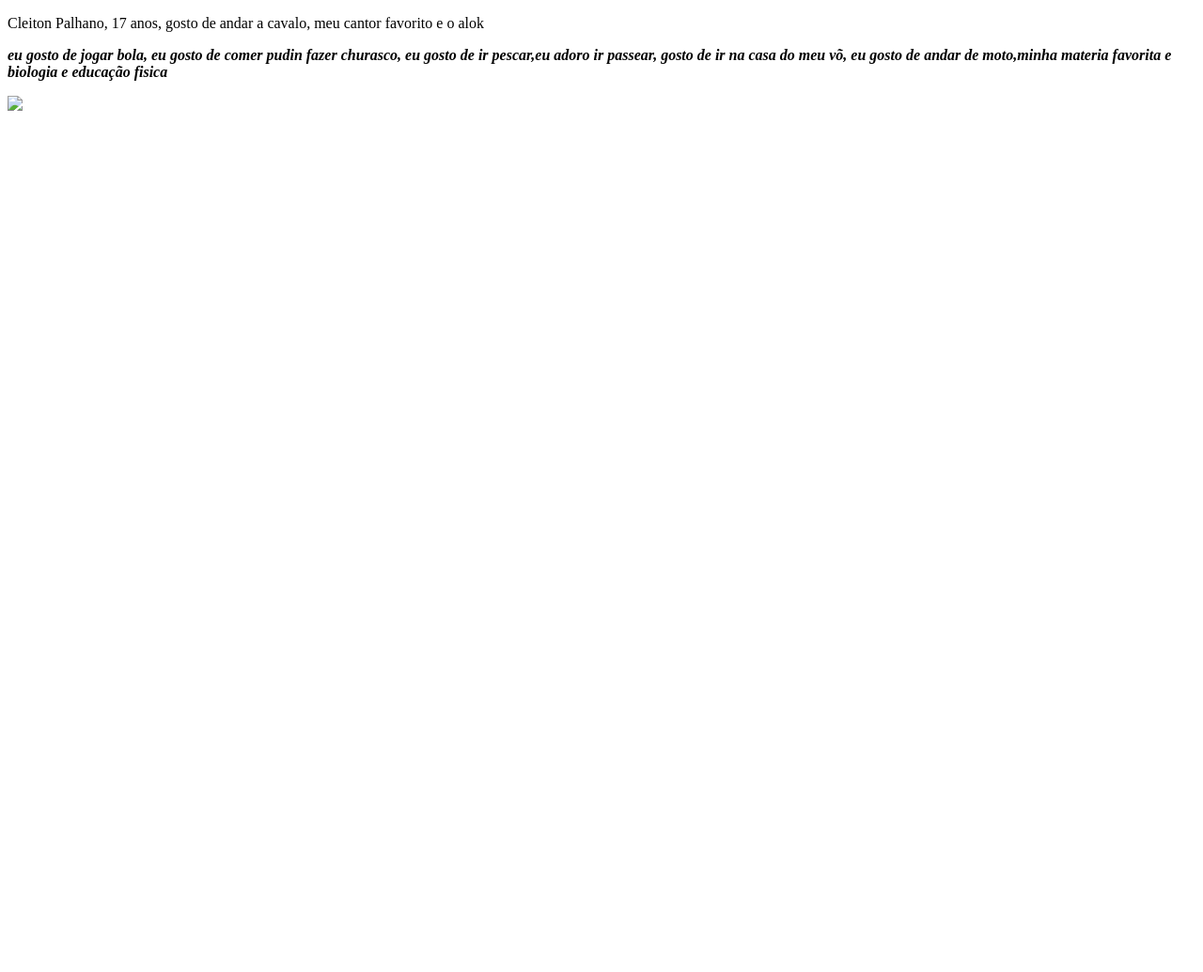
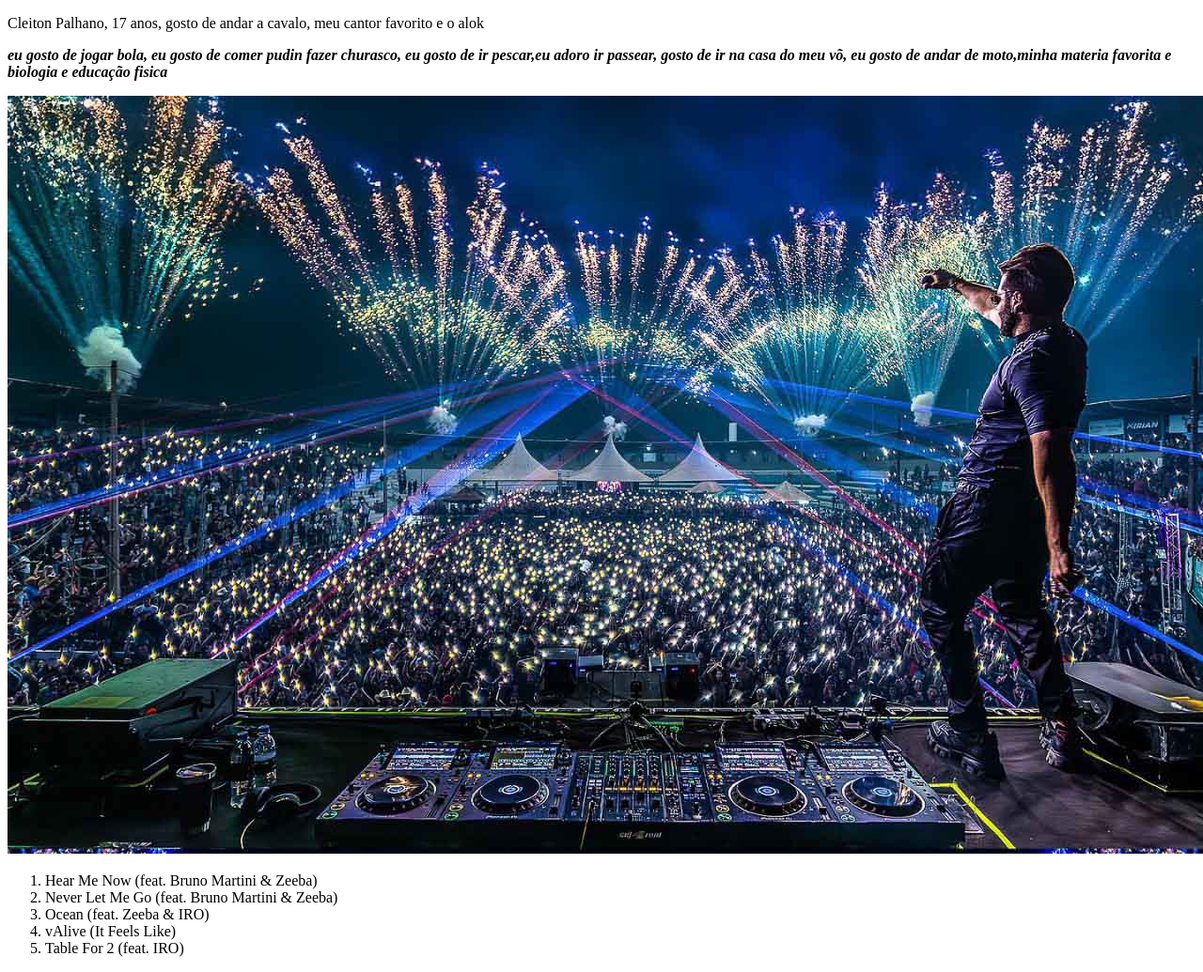
Before and after one commit to cleitonpapalhano/curso4sagrado, a plain HTML site: page index.html in a window 1280 px wide. Shown: the whole page at 94% size. Before the commit the page ends 800 px from the top, so only its background shows below. Drawn offline with Linux system fonts and the light colour scheme.

Commit message:
oioioioioiooioioio

```diff
--- a/index.html
+++ b/index.html
@@ -15,6 +15,14 @@
 <img src="" alt="">
 <p></p>
 </body>
-    <img  src= alt=>
+    <img  src="site-2.jpg" alt="meu cantor favorito">
             </body>
             </html>
+<ol>
+<li> Hear Me Now (feat. Bruno Martini & Zeeba)
+ </li>
+<li> Never Let Me Go (feat. Bruno Martini & Zeeba) </li>
+<li> Ocean (feat. Zeeba & IRO) </li>
+<li>vAlive (It Feels Like)  </li>
+<li> Table For 2 (feat. IRO) </li>
+</ol>
```
